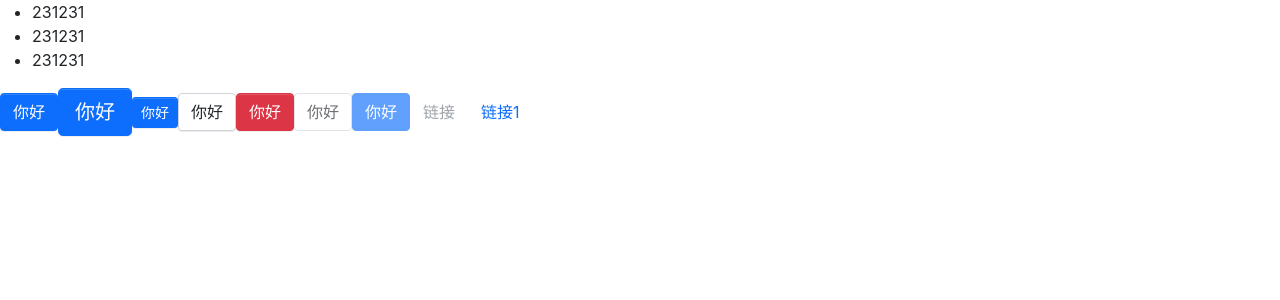
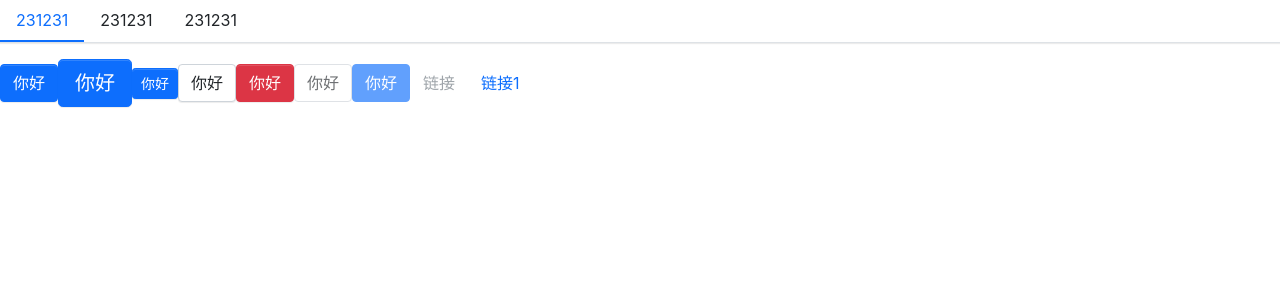
Before and after one commit to wuqiren/fdesign-react, a React (Create React App) app: page / in a window 1280 px wide. Shown: the top 300 px of the page. Built offline with nearby package versions, Linux system fonts and the light colour scheme.

Commit message:
menu css样式

```diff
--- a/src/App.tsx
+++ b/src/App.tsx
@@ -6,7 +6,7 @@ function App() {
     <div className='App'>
 
       <Menu>
-        <MenuItem index={0}>231231</MenuItem>
+        <MenuItem index={0} disabled={true}>231231</MenuItem>
         <MenuItem index={1}>231231</MenuItem>
 
         <MenuItem index={2}>231231</MenuItem>
--- a/src/components/Menu/_style.scss
+++ b/src/components/Menu/_style.scss
@@ -0,0 +1,27 @@
+.f-menu {
+    display: flex;
+    flex-wrap: wrap;
+    padding-left: 0;
+    list-style: none;
+    border-bottom: $menu-border-width solid $menu-border-color;
+    box-shadow: $menu-box-shadow;
+    .menu-item {
+        padding: $menu-item-padding-y $menu-item-padding-x;
+        cursor: pointer;
+        transition: $menu-transition;
+        &:hover,
+        &:focus {
+            text-decoration: none;
+        }
+        &.is-disabled {
+            color: $menu-item-disabled-color;
+            pointer-events: none;
+            cursor: default;
+        }
+        &.is-active,
+        &:hover {
+            color: $menu-item-active-color;
+            border-bottom: $menu-item-active-border-width solid $menu-item-active-color
+        }
+    }
+}
--- a/src/styles/index.scss
+++ b/src/styles/index.scss
@@ -4,3 +4,4 @@
 @import 'reboot';
 @import 'mixin';
 @import '../components/Button/style';
+@import '../components/Menu/style';
```
